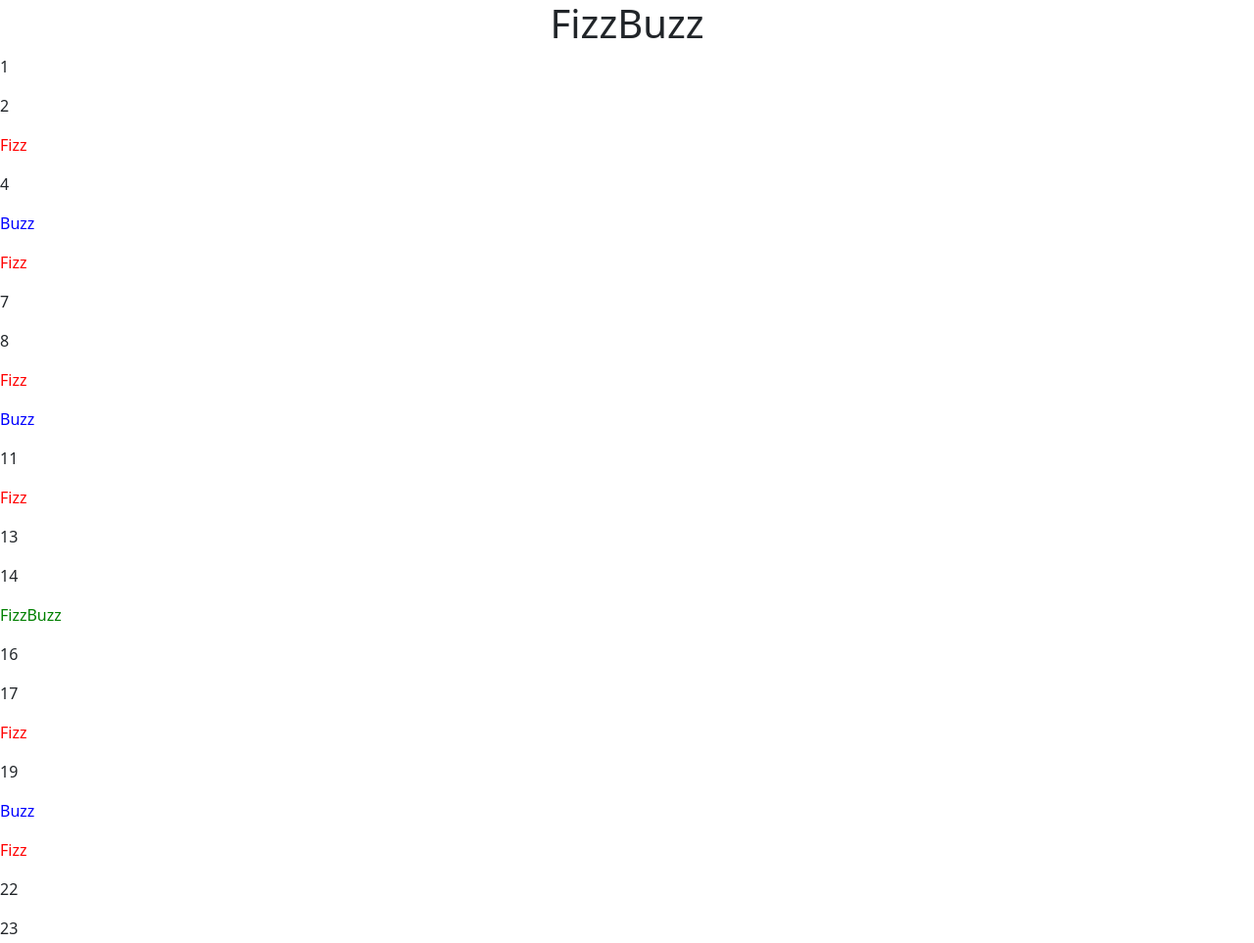
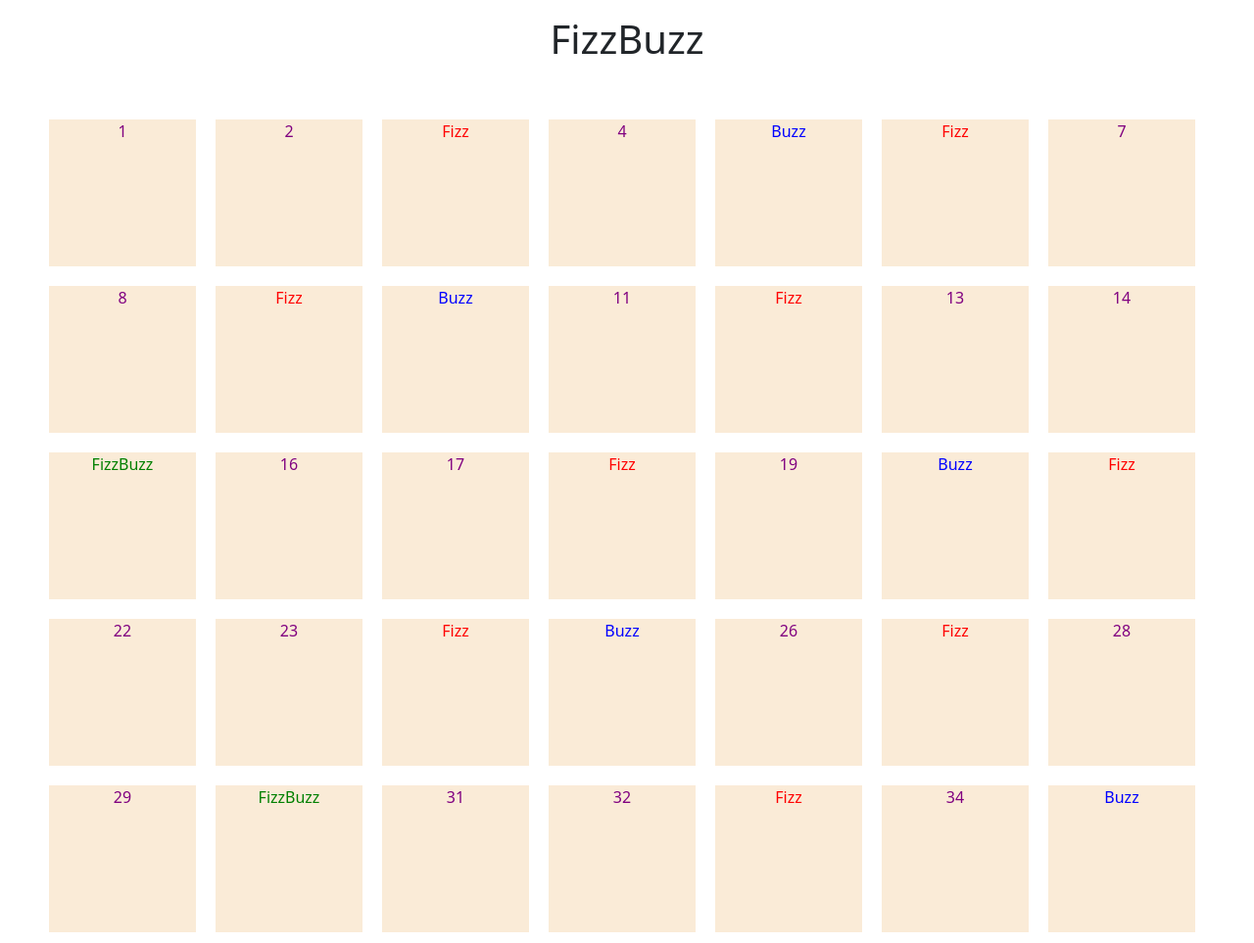
Before and after one commit to EmanuelaPau/js-fizzbuzz, a plain HTML site: page index.html in a window 1280 px wide. Shown: the top 963 px of the page at 98% size. Drawn offline with nearby package versions, Linux system fonts and the light colour scheme.

Commit message:
Add style to css

```diff
--- a/index.html
+++ b/index.html
@@ -20,8 +20,9 @@
     </head>
 
     <body>
-        <main id="fizz-buzz-container">
-            <h1 class="text-center">FizzBuzz</h1>
+        <main >
+            <h1 class="text-center mb-5 mt-3">FizzBuzz</h1>
+            <div class="d-flex flex-wrap" id="fizz-buzz-container"></div>
         </main>
 
         <script type="text/javascript" src="./script/my_script.js"></script>
--- a/script/my_script.js
+++ b/script/my_script.js
@@ -32,6 +32,7 @@ for (let count = 1; count <= 100; count++) {
 
         const fizzBuzzTxt = document.createElement("p");
         fizzBuzzTxt.innerHTML += count;
+        fizzBuzzTxt.classList.add("my_count-text");
         document.getElementById('fizz-buzz-container').append(fizzBuzzTxt);
     }
 }
--- a/style/style.css
+++ b/style/style.css
@@ -1,15 +1,40 @@
+main {
+    max-width: 1200px;
+    margin: 0 auto;
+}
+
 .my_fizz {
+    text-align: center;
+    margin: 10px;
+    height: 150px;
+    width: 150px;
+    background-color: antiquewhite;
     color: red;
 }
 
 .my_buzz {
+    text-align: center;
+    margin: 10px;
+    height: 150px;
+    width: 150px;
+    background-color: antiquewhite;
     color: blue;
 }
 
 .my_fizz-buzz {
+    text-align: center;
+    margin: 10px;
+    height: 150px;
+    width: 150px;
+    background-color: antiquewhite;
     color: green;
 }
 
 .my_count-text {
+    text-align: center;
+    margin: 10px;
+    height: 150px;
+    width: 150px;
+    background-color: antiquewhite;
     color: purple;
 }
```
